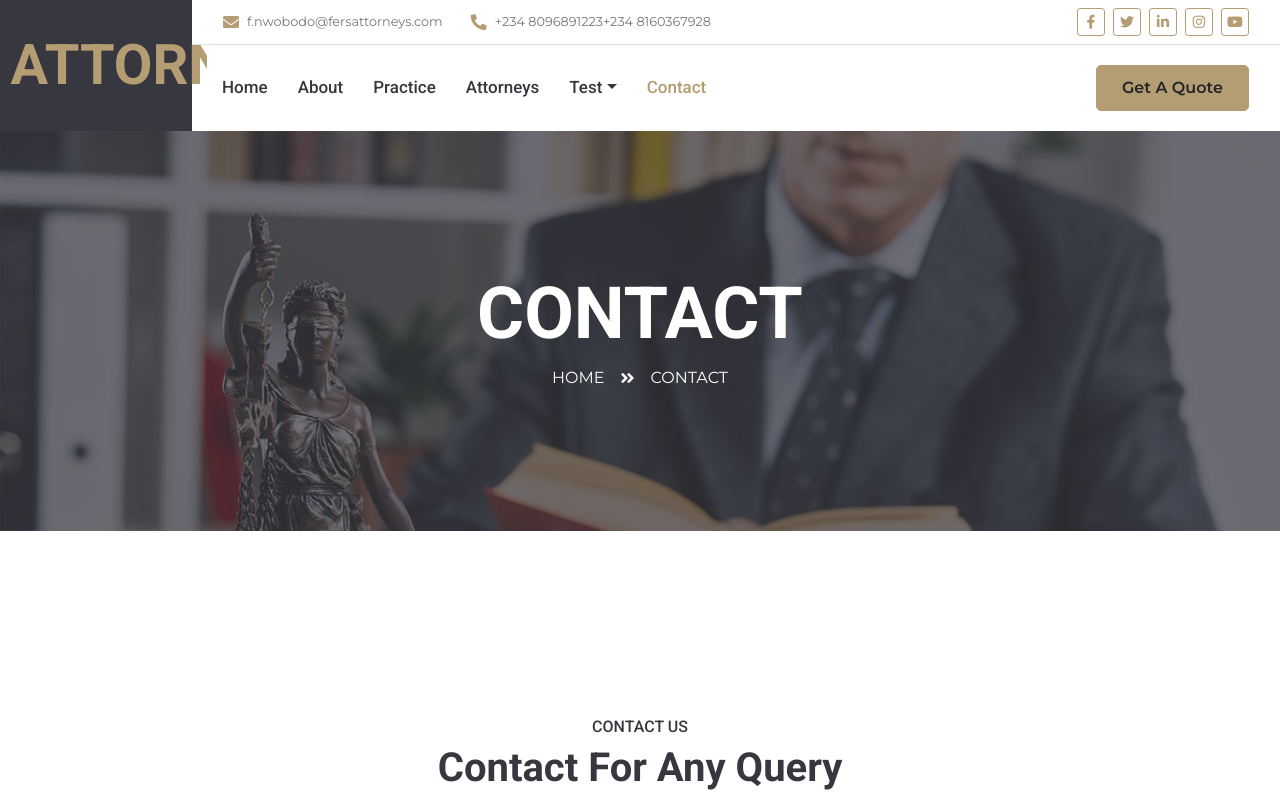
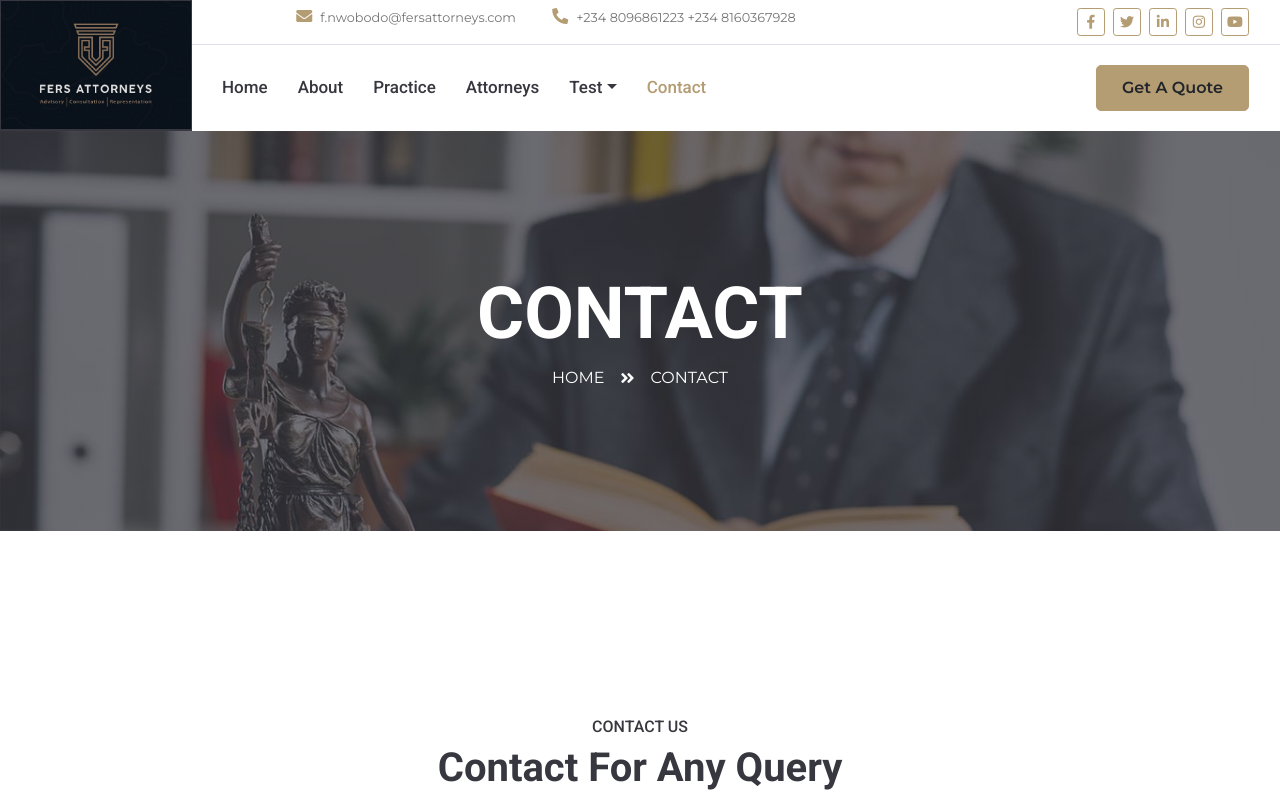
Before and after one commit to Ivageorg/New-website-for-fers-attorneys, a plain HTML site: page contact.html in a window 1280 px wide. Shown: the top 800 px of the page. Drawn offline with nearby package versions, Linux system fonts and the light colour scheme.

Commit message:
Update contact.html
header update

```diff
--- a/contact.html
+++ b/contact.html
@@ -32,20 +32,20 @@
         <div class="row">
             <div class="col-lg-3 bg-secondary d-none d-lg-block">
                 <a href="index.html" class="navbar-brand w-100 h-100 m-0 p-0 d-flex align-items-center justify-content-center">
-                    <h1 class="m-0 display-4 text-primary text-uppercase">Fers Attorneys</h1>
+                   <img src="img/logo.jpg" style="width:auto; height:128px;">
+                    <!-- <h1 class="m-0 display-4 text-primary text-uppercase">Logo</h1> -->
                 </a>
             </div>
             <div class="col-lg-9">
                 <div class="row bg-white border-bottom d-none d-lg-flex">
-                    <div class="col-lg-7 text-left">
-                        <div class="h-100 d-inline-flex align-items-center py-2 px-3">
+                    <div class="col-lg-7 text-right">
+                        <div class=" d-inline-flex align-items-right py-2 px-3">
                             <i class="fa fa-envelope text-primary mr-2"></i>
                             <small>f.nwobodo@fersattorneys.com</small>
                         </div>
-                        <div class="h-100 d-inline-flex align-items-center py-2 px-2">
+                        <div class="h-100 d-inline-flex align-items-right py-2 px-3">
                             <i class="fa fa-phone-alt text-primary mr-2"></i>
-                            <small>+234 8096891223</small>
-                            <small>+234 8160367928</small>
+                            <small>+234 8096861223    +234 8160367928</small>
                         </div>
                     </div>
                     <div class="col-lg-5 text-right">
```
